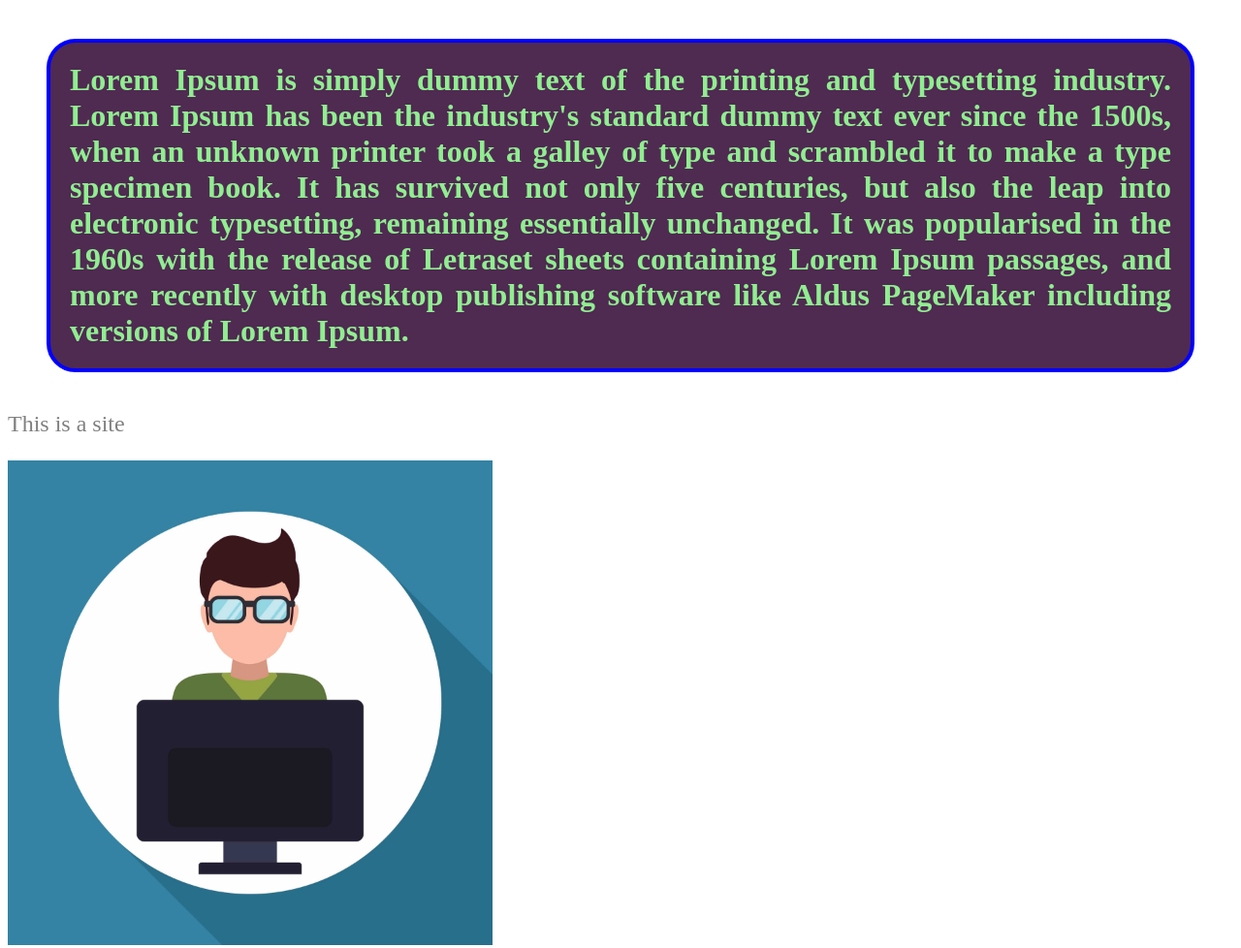
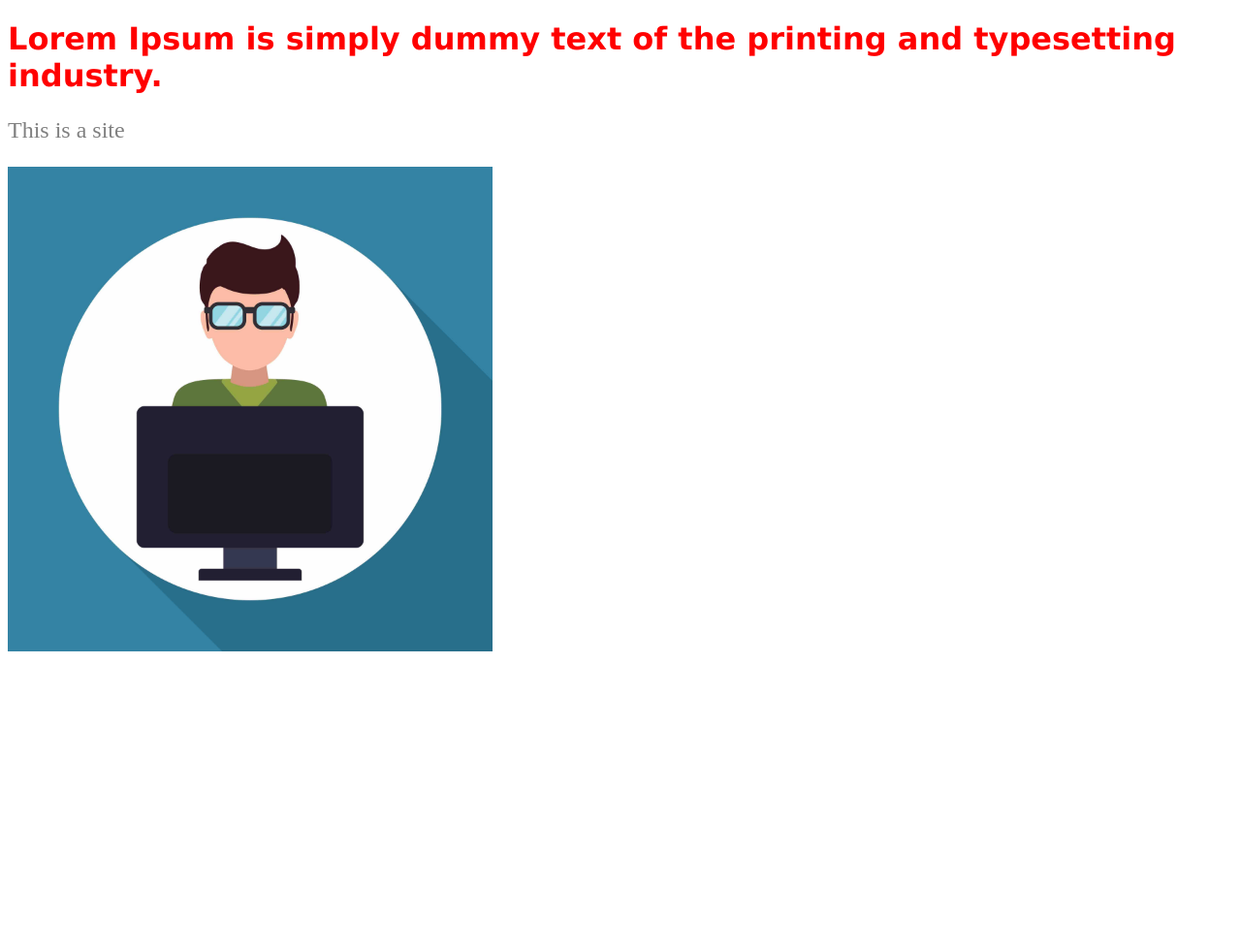
Before and after one commit to Dorcimorci/css-course, a plain HTML site: page index.html in a window 1280 px wide. Shown: the whole page at 97% size. After the commit the page ends 800 px from the top, so only its background shows below. Drawn offline with Linux system fonts and the light colour scheme.

Commit message:
Change font-family of the h1 element

```diff
--- a/css/style.css
+++ b/css/style.css
@@ -1,5 +1,6 @@
 h1 {
   color: red;
+  font-family: Verdana, Geneva, Tahoma, sans-serif;
 }
 
 p {
--- a/index.html
+++ b/index.html
@@ -6,28 +6,11 @@
     <meta name="viewport" content="width=device-width, initial-scale=1.0" />
     <title>Document</title>
     <link rel="stylesheet" href="/css/style.css" />
-    <style>
-      h1 {
-        background-color: rgba(69, 29, 71, 0.941);
-        text-align: justify;
-        padding: 20px;
-        margin: 40px;
-        border: 4px solid blue;
-        border-radius: 30px;
-      }
-    </style>
+
   </head>
   <body>
-    <h1 style="color: lightgreen">
+    <h1>
       Lorem Ipsum is simply dummy text of the printing and typesetting industry.
-      Lorem Ipsum has been the industry's standard dummy text ever since the
-      1500s, when an unknown printer took a galley of type and scrambled it to
-      make a type specimen book. It has survived not only five centuries, but
-      also the leap into electronic typesetting, remaining essentially
-      unchanged. It was popularised in the 1960s with the release of Letraset
-      sheets containing Lorem Ipsum passages, and more recently with desktop
-      publishing software like Aldus PageMaker including versions of Lorem
-      Ipsum.
     </h1>
     <p>This is a site</p>
 
```
